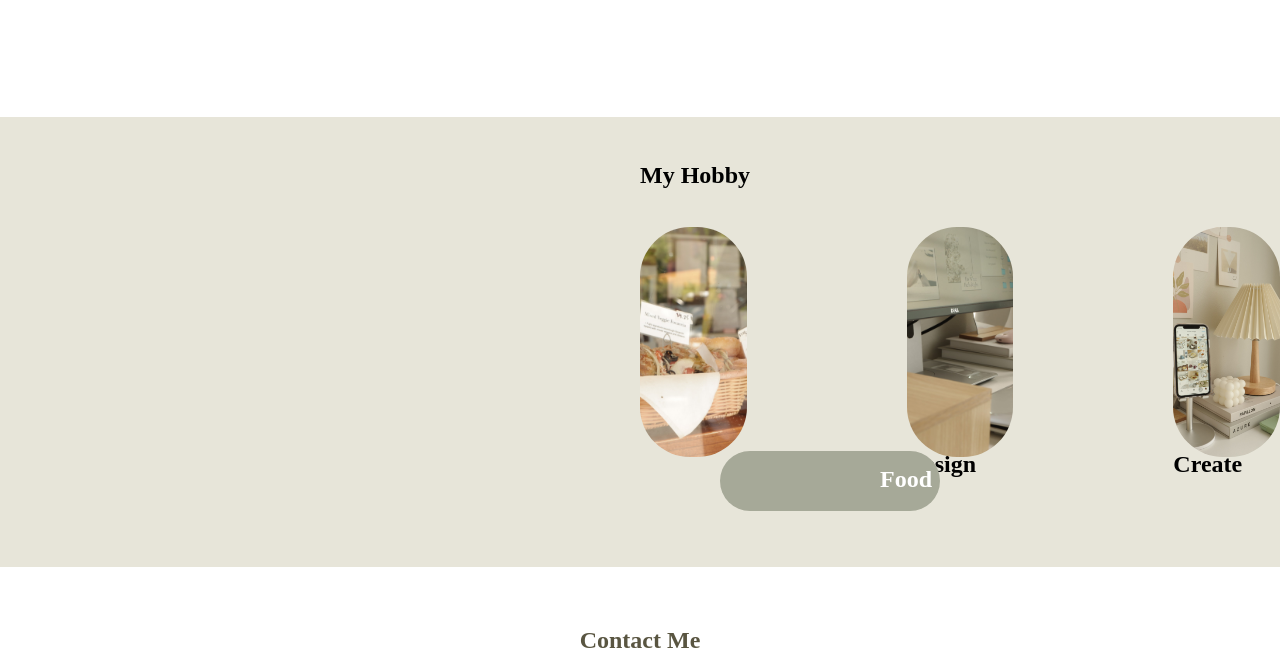
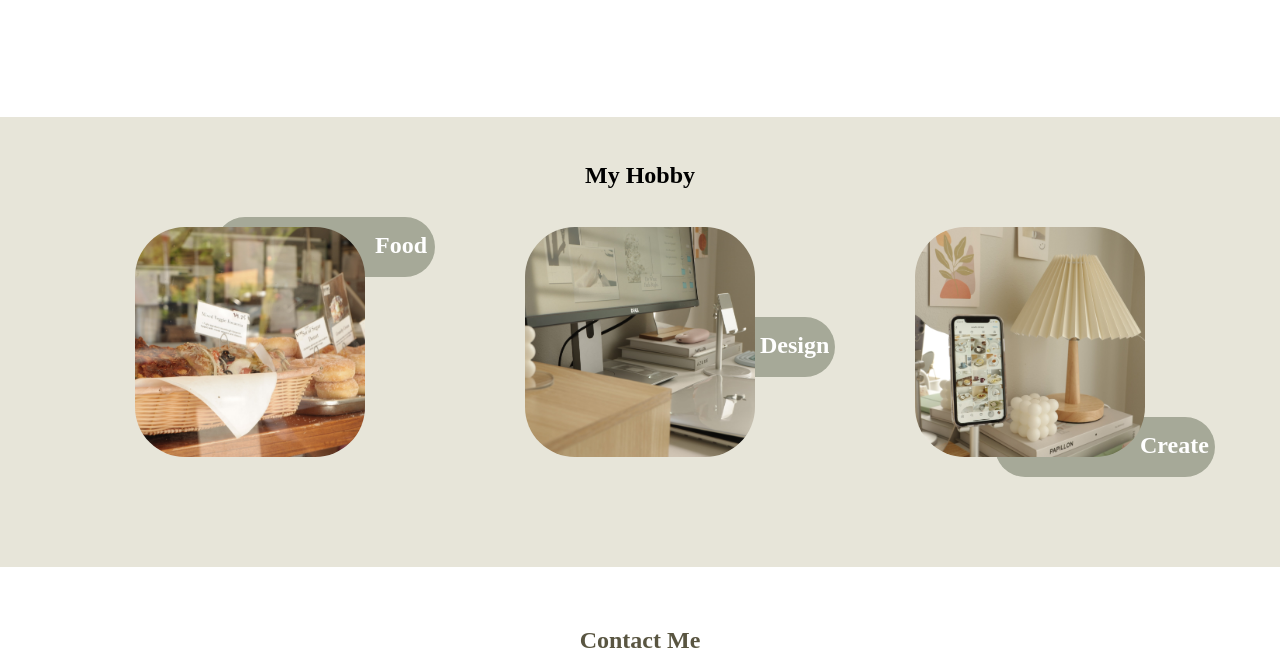
Before and after one commit to chloeNgo99/chloeNgo1704.github.io, a plain HTML site: page index.html in a window 1280 px wide. Shown: the part 2837-3500 px from the top of the page. Drawn offline with Linux system fonts and the light colour scheme.

Commit message:
fixed hobby

```diff
--- a/index.html
+++ b/index.html
@@ -160,48 +160,49 @@
     <!--Hobby section -->
       <section id="hobby">
       <div class="hobbyContainer">
-
-        <div class="hobbyOutsideContainer">
         <div class="hobbyTitle">
           <h1>My Hobby</h1>
         </div>
+        <!--div class="hobbyOutsideContainer"!-->
           <div class="iconContainer">
             <!--icon1 and description box1-->
             <div class="icon1">
-              <img src="img/food.JPG" alt="">
               <div class="icon1DesBox1">
-                <div class="foodTitle">
                   <h1>Food</h1>
               </div>
+              <div class="icon1Container">
+                <img src="img/food.JPG" alt="">
               </div>
+
             </div>
 
             <!--icon2 and description box2-->
             <div class="icon2">
-              <img src="img/desk.JPG" alt="">
-              <div class="icon1DesBox2">
-                <div class="designTitle">
+              <div class="icon2DesBox2">
                   <h1>Design</h1>
               </div>
+              <div class="icon2Container">
+                <img src="img/desk.JPG" alt="">
               </div>
+
             </div>
 
             <!--icon3 and description box3-->
             <div class="icon3">
-              <img src="img/productive.JPG" alt="">
-              <div class="icon1DesBox3">
-                <div class="createTitle">
+              <div class="icon3DesBox3">
                   <h1>Create</h1>
               </div>
-              </div>
-            </div>
+              <div class="icon3Container">
+                <img src="img/productive.JPG" alt="">
               </div>
 
             </div>
           </div>
 
+        </div>
     </section>
 
+    <!--contact section-->
     <section id="contact">
       <div class="contactOutterBox">
         <div class="contactTitle">
```
Lines whose indentation alone changed are shown as unchanged.
